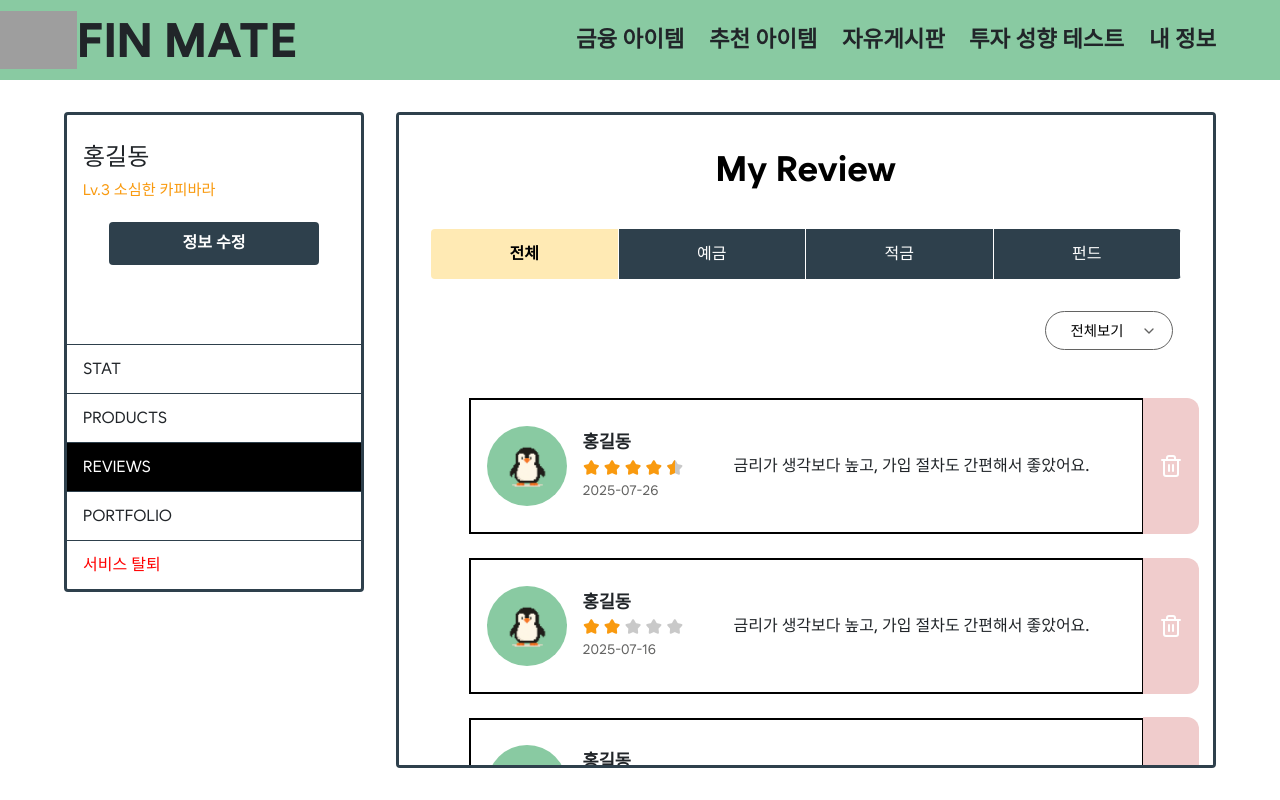
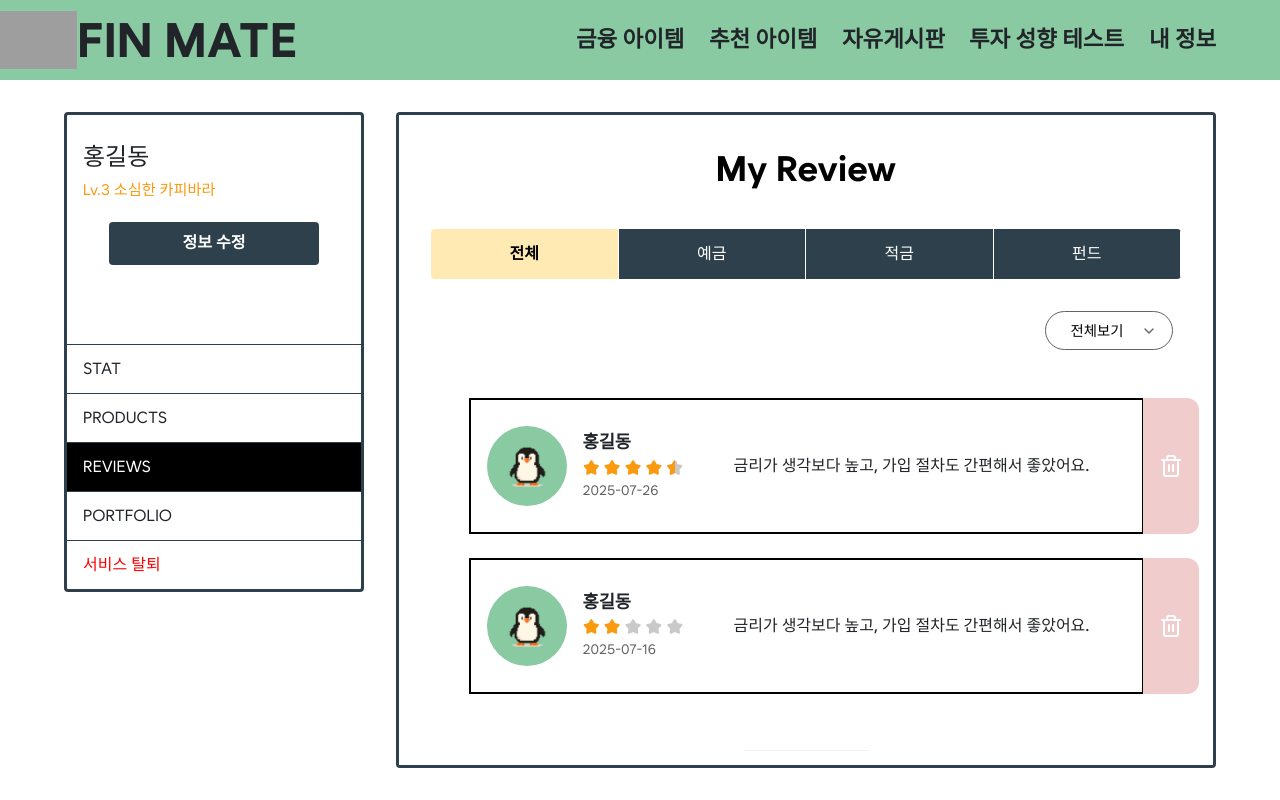
Before and after one commit to KB-technologia/FinMate_FE, a Vue app in the folder FinMate/: page /my-reviews in a window 1280 px wide. Built offline with nearby package versions, Linux system fonts and the light colour scheme; sample sign-in values are in the browser's storage; grey boxes are pictures that could not be loaded.

Commit message:
💄 리뷰 리스트 최소 높이 설정으로 Pagination 위치 고정

```diff
--- a/FinMate/src/views/info/MyReviews.vue
+++ b/FinMate/src/views/info/MyReviews.vue
@@ -49,7 +49,7 @@
               작성한 리뷰가 없습니다.
             </p>
             <Pagination
-              v-if="filteredReviews.length > pageSize"
+              v-if="filteredReviews.length > 0"
               :current-page="currentPage"
               :total-items="filteredReviews.length"
               :page-size="pageSize"
@@ -100,14 +100,6 @@ const mockReviews = ref([
     username: "홍길동",
     rating: 2.0,
     date: "2025-07-16",
-    content: "금리가 생각보다 높고, 가입 절차도 간편해서 좋았어요.",
-    category: "deposit",
-  },
-  {
-    id: 1,
-    username: "홍길동",
-    rating: 4.0,
-    date: "2025-04-26",
     content: "금리가 생각보다 높고, 가입 절차도 간편해서 좋았어요.",
     category: "deposit",
   },
@@ -252,6 +244,9 @@ const paginatedReviews = computed(() => {
   width: 100%;
   margin-top: 2rem;
   align-items: center;
+
+  min-height: 50vh;
+  justify-content: space-between;
 }
 
 .card-wrapper {
```
